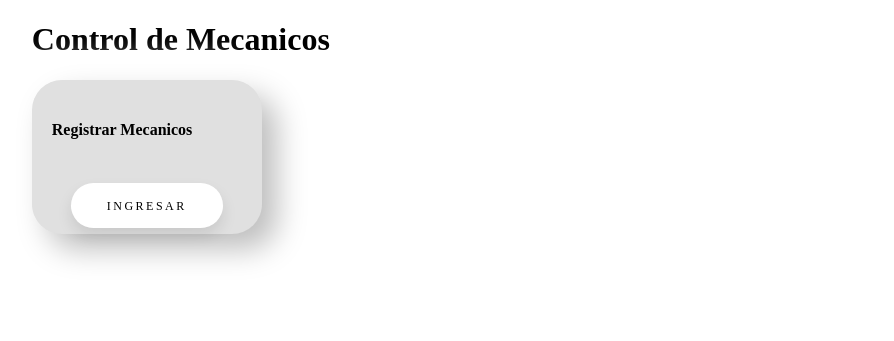
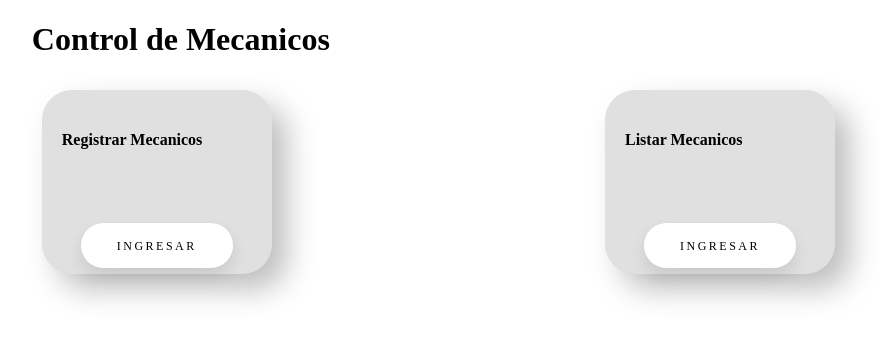
Before and after one commit to miguelito5625/evaluacionTecnicaPHP1, a PHP site: page /index.php?controller=mechanics in a window 1280 px wide. Shown: the part 46-387 px from the top of the page, without its empty margins (45-939 px from the left). Run offline with PHP 8.4, Linux system fonts and the light colour scheme; some libraries are stand-ins or nearby versions.

Commit message:
se aplico flexbox a la pagina principal de mecanicos

```diff
--- a/view/mechanics/main_mechanics.php
+++ b/view/mechanics/main_mechanics.php
@@ -1,3 +1,7 @@
+<div class="flex-container">
+
+    <div class="flex-item-left">
+
         <div class="card" style="position: relative;">
 
             <h4>Registrar Mecanicos</h4>
@@ -20,3 +24,36 @@ margin-bottom: 20px;
             </div>
 
         </div>
+
+
+    </div>
+
+    <div class="flex-item-left">
+
+
+        <div class="card" style="position: relative;">
+
+            <h4>Listar Mecanicos</h4>
+
+            <!-- <p>
+    Modulo para registrar herramientas
+</p> -->
+
+            <div style="
+position: absolute;
+margin-left: auto;
+margin-right: auto;
+left: 0;
+right: 0;
+text-align: center;
+bottom: 0;
+margin-bottom: 20px;
+">
+                <a class="buttonPrimary" href="index.php?controller=mechanics&action=registerMechanicsForm"> Ingresar </a>
+            </div>
+
+        </div>
+
+    </div>
+
+</div>
--- a/view/template/css/cards.css
+++ b/view/template/css/cards.css
@@ -1,6 +1,6 @@
 .card {
     width: 190px;
-    height: 114px;
+    height: 144px;
     padding: 20px;
     border-radius: 30px;
     background: #e0e0e0;
--- /dev/null
+++ b/view/template/css/flexbox.css
@@ -0,0 +1,27 @@
+/* * {
+    box-sizing: border-box;
+  } */
+
+  .flex-container {
+    display: flex;
+    flex-wrap: wrap;
+  }
+
+  .flex-item-left {
+    /* background-color: #f1f1f1; */
+    padding: 10px;
+    flex: 20%;
+  }
+
+  .flex-item-right {
+    background-color: dodgerblue;
+    padding: 10px;
+    flex: 50%;
+  }
+
+  /* Responsive layout - makes a one column-layout instead of a two-column layout */
+  @media (max-width: 800px) {
+    .flex-item-right, .flex-item-left {
+      flex: 100%;
+    }
+  }
--- a/view/template/header.php
+++ b/view/template/header.php
@@ -7,6 +7,7 @@
 	<meta name="viewport" content="width=device-width, initial-scale=1.0">
 	<title>Document</title>
 
+	<link rel="stylesheet" href="/view/template/css/flexbox.css">
 	<link rel="stylesheet" href="/view/template/css/main.css">
 	<link rel="stylesheet" href="/view/template/css/navbar.css">
 	<link rel="stylesheet" href="/view/template/css/cards.css">
```
Lines whose indentation alone changed are shown as unchanged.
